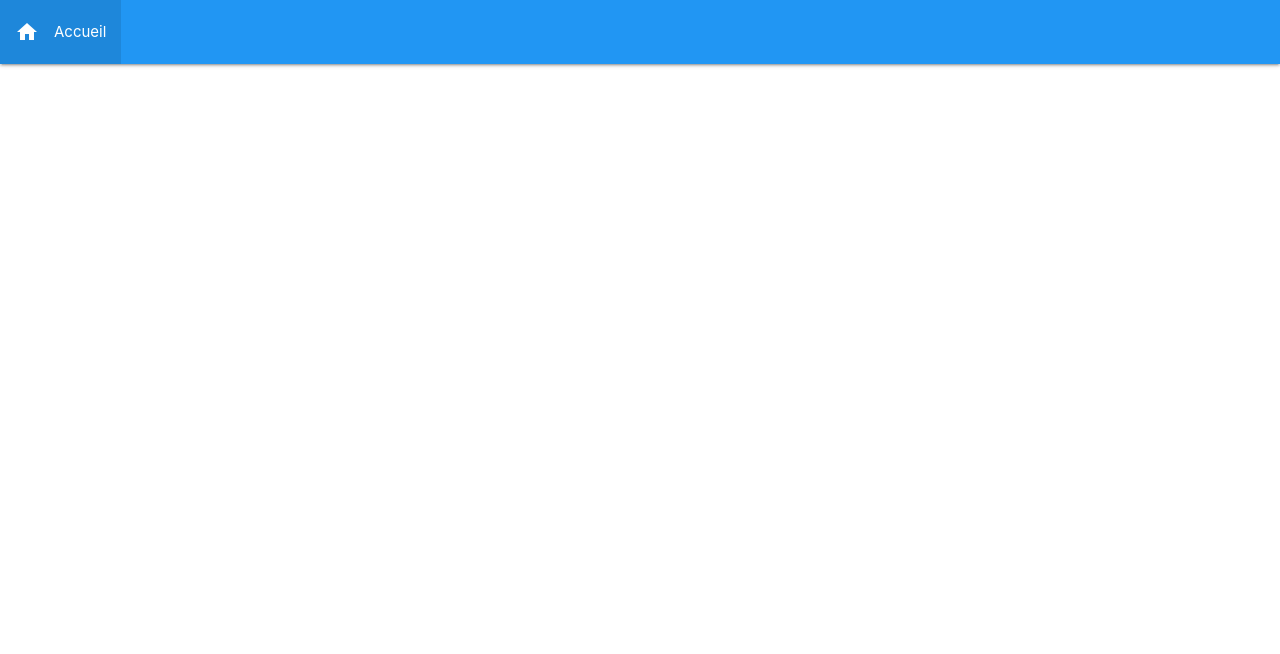
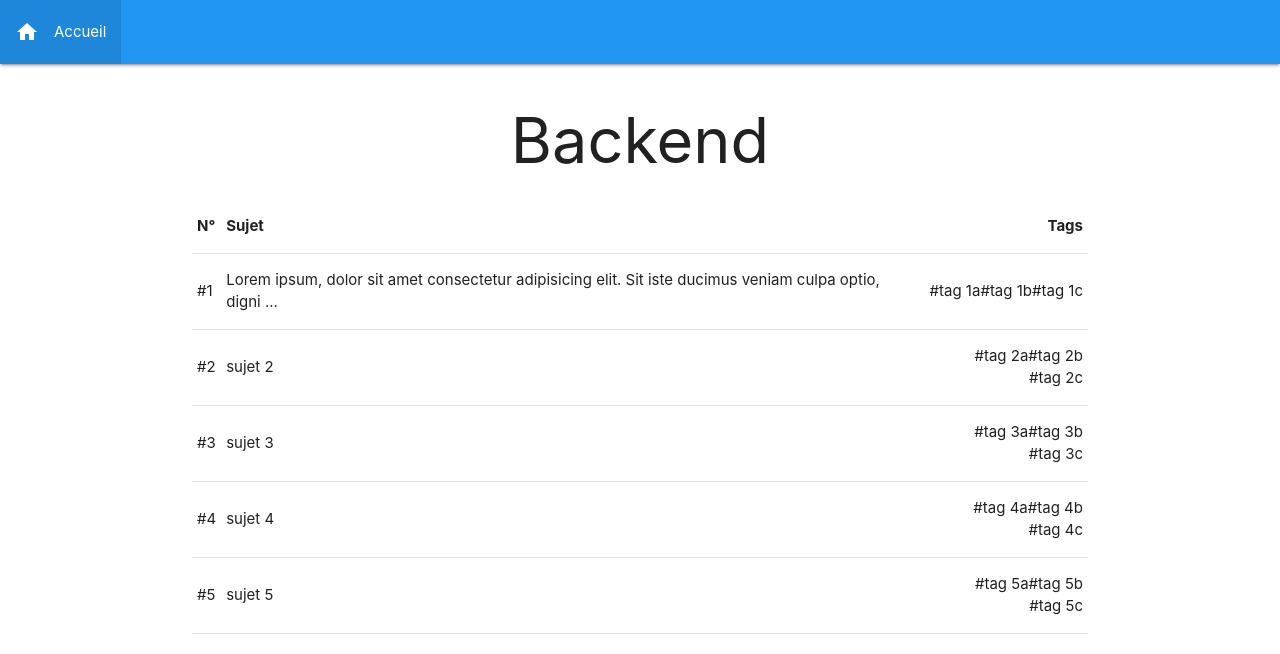
Before and after one commit to gI7DUmmY/quizz, a Vue app: page /backend in a window 1280 px wide. Before the commit this address had no page. Shown: the top 654 px of the page. Built offline with nearby package versions, Linux system fonts and the light colour scheme; data requests are answered from the project's data file.

Commit message:
:sparkles: backend & id question

```diff
--- a/data/test.json
+++ b/data/test.json
@@ -1,12 +1,18 @@
 {
   "quizz": [
     {
-      "sujet": "sujet 1",
+      "sujet": "Lorem ipsum, dolor sit amet consectetur adipisicing elit. Sit iste ducimus veniam culpa optio, dignissimos, perferendis doloremque assumenda, est at sunt? At error, alias laudantium qui vitae illo ad ipsum!",
       "choix": [
         { "id": "1a", "texte": "réponse 1A", "note": 1 },
         { "id": "1b", "texte": "réponse 1B", "note": 0 },
         { "id": "1c", "texte": "réponse 1C", "note": 2 }
-      ]
+      ],
+      "tags": [
+        "tag 1a",
+        "tag 1b",
+        "tag 1c"
+      ],
+      "id": 1
     },
     {
       "sujet": "sujet 2",
@@ -14,7 +20,13 @@
         { "id": "2a", "texte": "réponse 2A", "note": 1 },
         { "id": "2b", "texte": "réponse 2B", "note": 0 },
         { "id": "2c", "texte": "réponse 2C", "note": 2 }
-      ]
+      ],
+      "tags": [
+        "tag 2a",
+        "tag 2b",
+        "tag 2c"
+      ],
+      "id": 2
     },
     {
       "sujet": "sujet 3",
@@ -22,7 +34,13 @@
         { "id": "3a", "texte": "réponse 3A", "note": 1 },
         { "id": "3b", "texte": "réponse 3B", "note": 0 },
         { "id": "3c", "texte": "réponse 3C", "note": 2 }
-      ]
+      ],
+      "tags": [
+        "tag 3a",
+        "tag 3b",
+        "tag 3c"
+      ],
+      "id": 3
     },
     {
       "sujet": "sujet 4",
@@ -30,7 +48,13 @@
         { "id": "4a", "texte": "réponse 4A", "note": 1 },
         { "id": "4b", "texte": "réponse 4B", "note": 0 },
         { "id": "4c", "texte": "réponse 4C", "note": 2 }
-      ]
+      ],
+      "tags": [
+        "tag 4a",
+        "tag 4b",
+        "tag 4c"
+      ],
+      "id": 4
     },
     {
       "sujet": "sujet 5",
@@ -38,7 +62,13 @@
         { "id": "5a", "texte": "réponse 5A", "note": 1 },
         { "id": "5b", "texte": "réponse 5B", "note": 0 },
         { "id": "5c", "texte": "réponse 5C", "note": 2 }
-      ]
+      ],
+      "tags": [
+        "tag 5a",
+        "tag 5b",
+        "tag 5c"
+      ],
+      "id": 5
     }
   ]
 }
--- /dev/null
+++ b/src/composables/GetQcm.js
@@ -0,0 +1,30 @@
+import { ref } from "vue"
+
+const GetQcm = () => {
+  const qcm = ref([])
+  const erreur = ref(null)
+
+  // const load = () => {
+  //   fetch("http://localhost:3000/quizz")
+  //     .then(res => res.json())
+  //     .then(data => qcm.value = data)
+  //     .catch(err => console.log(err.message))
+  // }
+
+  const load = async () => {
+    try {
+      let data = await fetch("http://localhost:3000/quizz")
+      if (!data.ok) {
+        throw Error('Problème de fetch')
+      }
+      qcm.value = await data.json()
+    } catch (err) {
+      erreur.value = err.message
+      console.log(erreur.value)
+    }
+  }
+
+  return { qcm, erreur, load }
+}
+
+export default GetQcm
--- a/src/router/index.js
+++ b/src/router/index.js
@@ -1,6 +1,7 @@
 import { createRouter, createWebHistory } from 'vue-router'
 import Home from '../views/Home.vue'
 import Questions from '../views/Questions.vue'
+import Backend from '../views/Backend.vue'
 
 const routes = [
   {
@@ -13,6 +14,12 @@ const routes = [
     name: 'Questions',
     component: Questions,
     props: true
+  },
+  {
+    path: '/backend',
+    name: 'Backend',
+    component: Backend,
+    props: true
   }
 ]
 
--- /dev/null
+++ b/src/views/Backend.vue
@@ -0,0 +1,57 @@
+<template>
+  <div class="container">
+    <h1 class="center-align">Backend</h1>
+    <div v-if="qcm.length">
+      <table class="highlight responsive-table">
+        <thead>
+          <tr>
+            <th>N°</th>
+            <th>Sujet</th>
+            <th class="right-align">Tags</th>
+          </tr>
+        </thead>
+        <tbody>
+          <tr v-for="(question, index) in qcm" :key="index">
+            <td>#{{ question.id }}</td>
+            <td>
+              {{ question.sujet.slice(0,100) }}
+              <span v-if="question.sujet.length > 99">...</span>
+            </td>
+            <td class="right-align">
+              <div
+                v-for="(tag, index) in question.tags"
+                :key="index"
+                class="tag"
+              >
+                #{{ tag }}
+              </div>
+            </td>
+          </tr>
+        </tbody>
+      </table>
+    </div>
+    <div v-else>{{ erreur }}</div>
+
+  </div>
+</template>
+
+<script>
+import GetQcm from '../composables/GetQcm'
+
+export default {
+  name: 'Backend',
+  setup () {
+    const { qcm, erreur, load } = GetQcm()
+
+    load()
+
+    return { qcm, erreur }
+  }
+}
+</script>
+
+<style>
+.tag{
+  display: inline-block;
+}
+</style>
--- a/src/views/Questions.vue
+++ b/src/views/Questions.vue
@@ -8,6 +8,8 @@
               <div v-show="current === index" class="card-panel blue lighten-4">
                 <h4>Question {{ index + 1 }} de {{ qtte }} :</h4>
                 <div class="divider teal accent-4"></div>
+
+                <p class="blue-grey-text text-lighten-2">#{{ question.id }}</p>
                 <p class="sujet">{{ question.sujet }}</p>
 
                 <p v-for="reponse in question.choix" :key="reponse.id">
```
